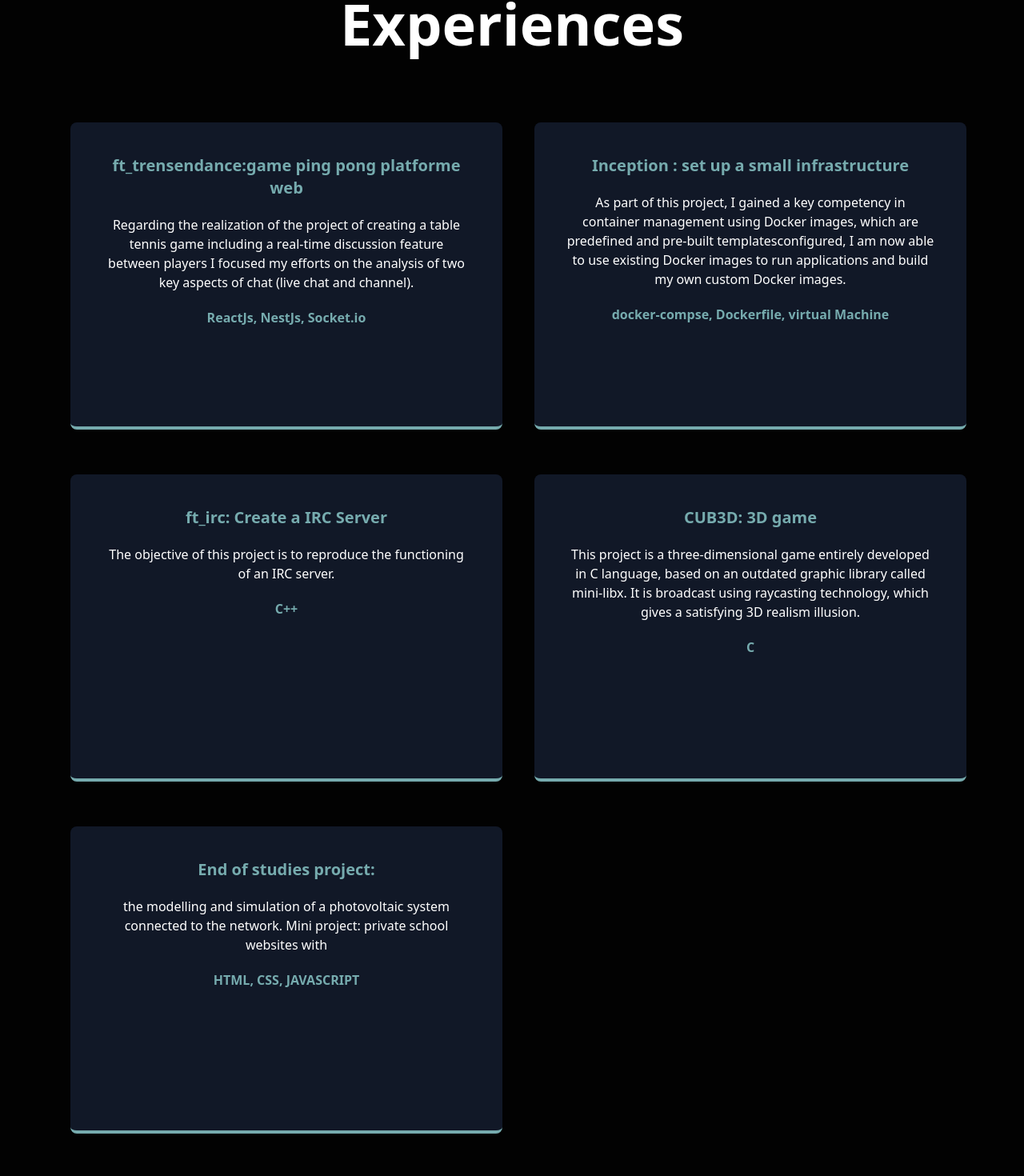
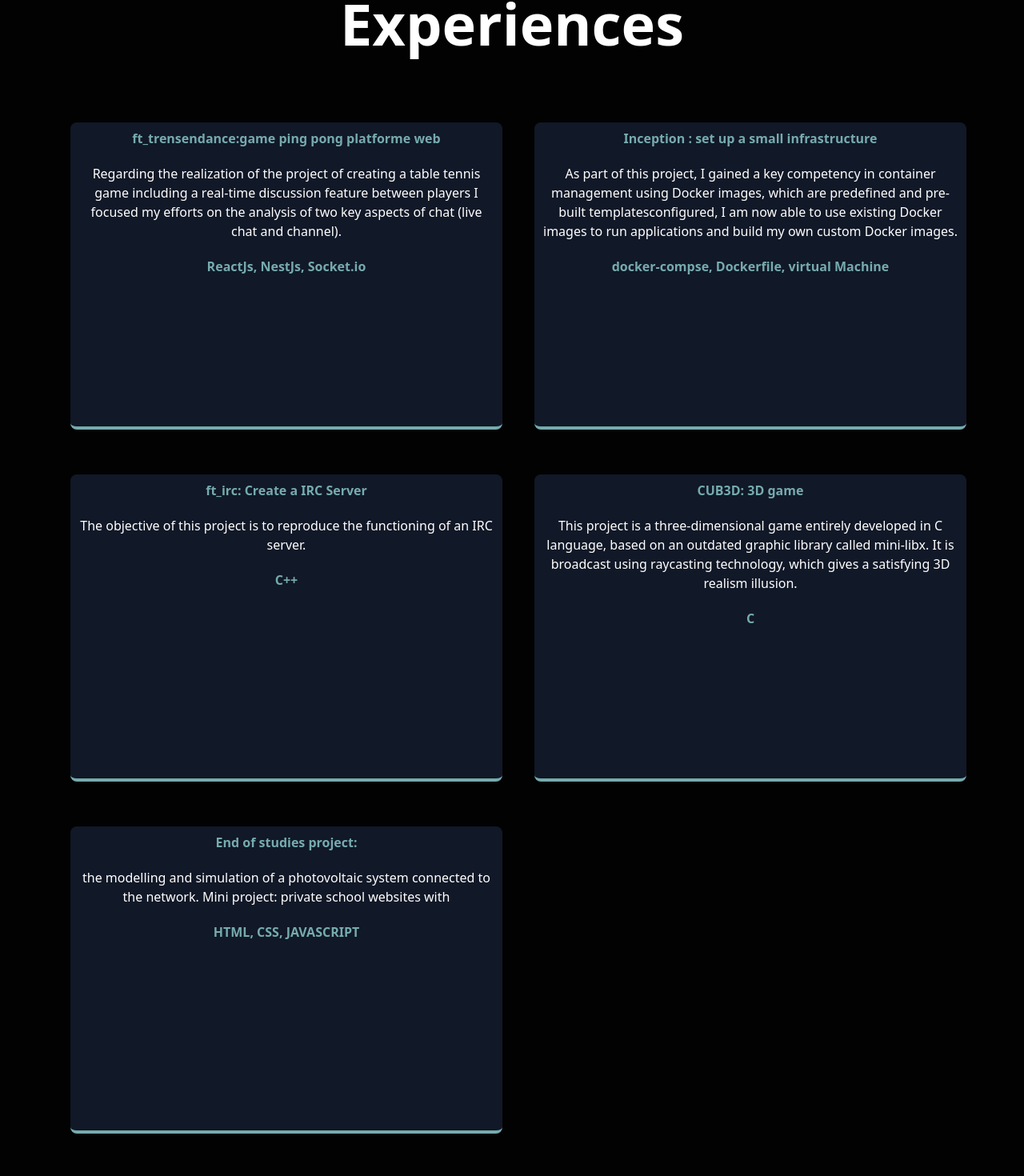
Before and after one commit to zel-hach/MyPortfolio, a React (Vite) app: page / in a window 1280 px wide. Shown: the part 1747-3217 px from the top of the page at 80% size. Built offline with nearby package versions, Linux system fonts and the light colour scheme.

Commit message:
frontend change

```diff
--- a/src/Component/Experiences.jsx
+++ b/src/Component/Experiences.jsx
@@ -6,11 +6,11 @@ export default function Experiences() {
       <h1 className='text-7xl font-bold text-center' data-aos='zoom-in'>
         Experiences
       </h1>
-      <div className='grid  grid-cols-1 items-center  ms:grid-cols-1 md:grid-cols-2 gap-10 justify-between p-20'>
-        <div className='flex flex-col  gap-5  bg-gray-900 p-10 m-2 w-full md:h-96 border-b-4 border-secondryColor rounded-lg  ' data-aos="flip-left"
+      <div className='grid  grid-cols-1 items-center ms:grid-cols-1 md:grid-cols-2 gap-10 justify-between p-20'>
+        <div className='flex flex-col  gap-5  bg-gray-900 p-2 m-2 w-full md:h-96 border-b-4 border-secondryColor rounded-lg  ' data-aos="flip-left"
      data-aos-easing="ease-out-cubic"
      data-aos-duration="2000" >
-          <h1 className='text-center text-xl  font-bold text-secondryColor'>ft_trensendance:game ping pong platforme web</h1>
+          <h1 className='text-center ms:text-xl w-full font-bold text-secondryColor'>ft_trensendance:game ping pong platforme web</h1>
           <p className='text-center '>
             Regarding the realization of the project of creating a table tennis game including a
             real-time discussion feature between players I focused my efforts on the analysis of two key aspects of chat (live chat and channel).
@@ -19,10 +19,10 @@ export default function Experiences() {
                ReactJs, NestJs, Socket.io
             </span>
         </div>
-        <div className='flex flex-col  gap-5  bg-gray-900 p-10 m-2 w-full md:h-96 border-b-4 border-secondryColor rounded-lg  ' data-aos="flip-left"
+        <div className='flex flex-col  gap-5  bg-gray-900 p-2 m-2 w-full md:h-96 border-b-4 border-secondryColor rounded-lg  ' data-aos="flip-left"
      data-aos-easing="ease-out-cubic"
      data-aos-duration="2000" >
-          <h1 className='text-center text-xl  font-bold text-secondryColor'>Inception : set up a small infrastructure</h1>
+          <h1 className='text-center ms:text-xl  font-bold text-secondryColor'>Inception : set up a small infrastructure</h1>
           <p className='text-center '>
             As part of this project, I gained a key competency in container management using Docker images,
             which are predefined and pre-built templatesconfigured,
@@ -32,10 +32,10 @@ export default function Experiences() {
               docker-compse, Dockerfile, virtual Machine
             </span>
         </div>
-        <div className='flex flex-col  gap-5  bg-gray-900 p-10 m-2 w-full md:h-96 border-b-4 border-secondryColor rounded-lg  ' data-aos="flip-left"
+        <div className='flex flex-col  gap-5  bg-gray-900 p-2 m-2 w-full md:h-96 border-b-4 border-secondryColor rounded-lg  ' data-aos="flip-left"
      data-aos-easing="ease-out-cubic"
      data-aos-duration="2000" >
-          <h1 className='text-center text-xl  font-bold text-secondryColor'>ft_irc: Create a IRC Server</h1>
+          <h1 className='text-center ms:text-xl  font-bold text-secondryColor'>ft_irc: Create a IRC Server</h1>
           <p className='text-center '>
             The objective of this project is to reproduce the functioning of an IRC server.
           </p>
@@ -43,10 +43,10 @@ export default function Experiences() {
                C++
             </span>
         </div>
-        <div className='flex flex-col  gap-5  bg-gray-900 p-10 m-2 w-full md:h-96 border-b-4 border-secondryColor rounded-lg  ' data-aos="flip-left"
+        <div className='flex flex-col  gap-5  bg-gray-900 p-2 m-2 w-full md:h-96 border-b-4 border-secondryColor rounded-lg  ' data-aos="flip-left"
      data-aos-easing="ease-out-cubic"
      data-aos-duration="2000" >
-          <h1 className='text-center text-xl  font-bold text-secondryColor'>CUB3D: 3D game</h1>
+          <h1 className='text-center ms:text-xl  font-bold text-secondryColor'>CUB3D: 3D game</h1>
           <p className='text-center '>
             This project is a three-dimensional game entirely developed in C language,
             based on an outdated graphic library called mini-libx. It is broadcast using raycasting technology, which gives a satisfying 3D realism illusion.
@@ -55,10 +55,10 @@ export default function Experiences() {
                C
             </span>
         </div>
-        <div className='flex flex-col  gap-5  bg-gray-900 p-10 m-2 w-full md:h-96 border-b-4 border-secondryColor rounded-lg  ' data-aos="flip-left"
+        <div className='flex flex-col  gap-5  bg-gray-900 p-2 m-2 w-full md:h-96 border-b-4 border-secondryColor rounded-lg  ' data-aos="flip-left"
      data-aos-easing="ease-out-cubic"
      data-aos-duration="2000" >
-          <h1 className='text-center text-xl  font-bold text-secondryColor'>End of studies project:</h1>
+          <h1 className='text-center ms:text-xl  font-bold text-secondryColor'>End of studies project:</h1>
           <p className='text-center'>
             the modelling and simulation of a photovoltaic system connected to the network.
             Mini project: private school websites with
--- a/src/landingPage.jsx
+++ b/src/landingPage.jsx
@@ -23,7 +23,7 @@ export default function LandingPage() {
         <div className='w-full flex justify-center' id='Touch'>
           <Touch></Touch>
         </div>
-        <div>
+        <div className='pb-2'>
           <p className='text-xs'>© 2024 Portfolio,EL hachimi zineb. All Rights Reserved.</p>
         </div>
     </div>
```
